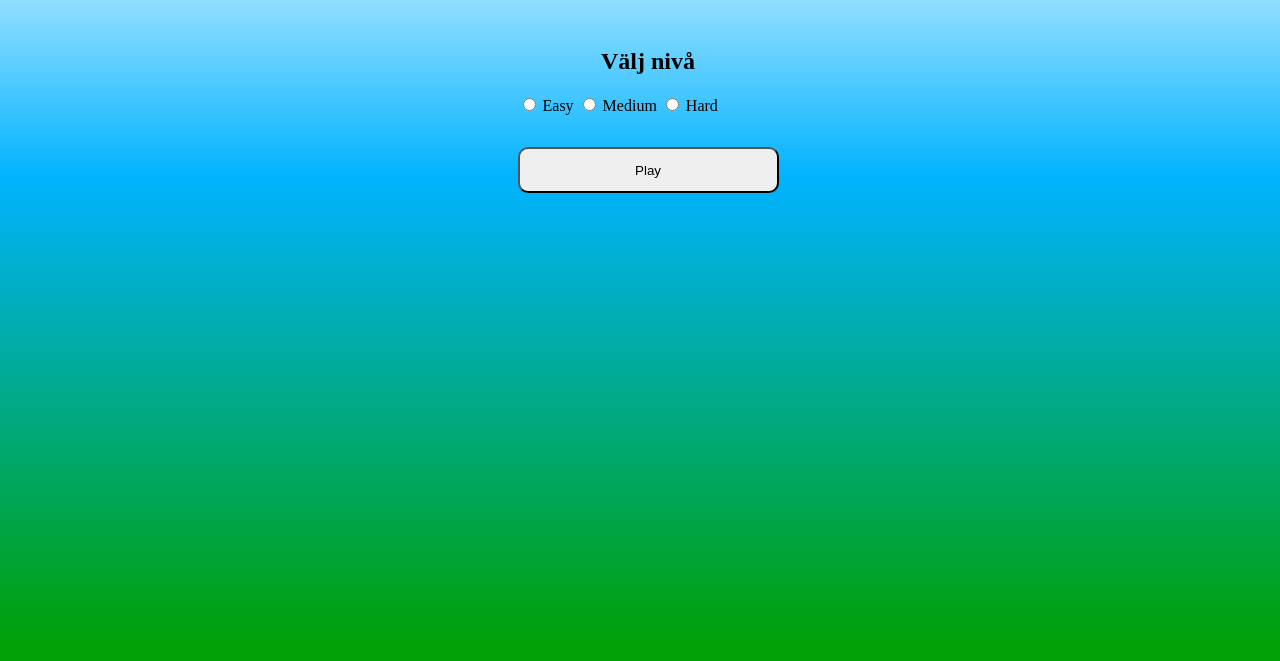
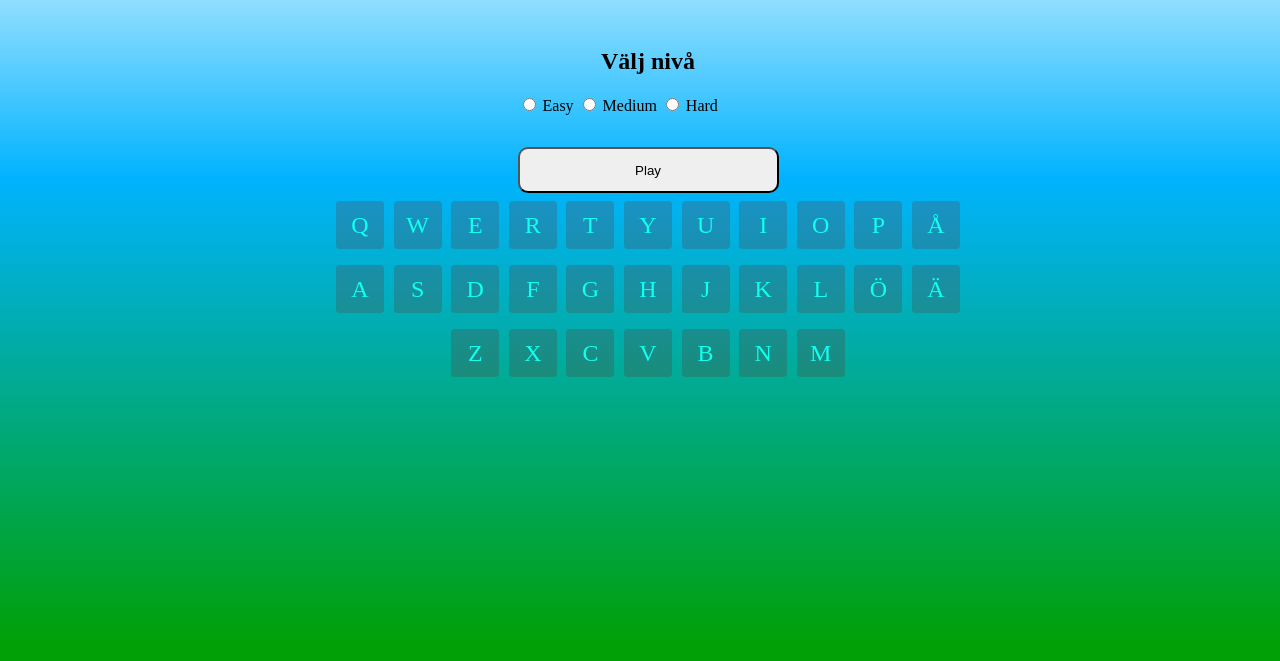
Before and after one commit to masud-cmd/javascript, a plain HTML site: page hangman-folder/index.html in a window 1280 px wide. Shown: the part 137-798 px from the top of the page. Drawn offline with Linux system fonts and the light colour scheme; a web font is replaced by a local one.

Commit message:
tangentbord

```diff
--- a/hangman-folder/index.html
+++ b/hangman-folder/index.html
@@ -5,6 +5,7 @@
     <meta name="viewport" content="width=device-width, initial-scale=1.0" />
     <title>The Hangman</title>
     <link rel="stylesheet" href="style.css" />
+    <link rel="stylesheet" href="keyboard.css" />
 	<script src="script.js" defer></script>
 
     <!----------- FONTS ---------->
@@ -61,7 +62,52 @@
 
 
 
+
 	</section>
+
+    <section class="keyboard">
+
+<div class="key-container">
+    <div class="row2">
+      <div> Q </div>
+      <div> W </div>
+      <div> E </div>
+      <div> R </div>
+      <div> T </div>
+      <div> Y </div>
+      <div> U </div>
+      <div> I </div>
+      <div> O </div>
+      <div> P </div>
+      <div> Å </div>
+    </div>
+
+    <div class="row3">
+      <div> A </div>
+      <div> S </div>
+      <div> D </div>
+      <div> F </div>
+      <div> G </div>
+      <div> H </div>
+      <div> J </div>
+      <div> K </div>
+      <div> L </div>
+      <div> Ö </div>
+      <div> Ä </div>
+    </div>
+
+    <div class="row4">
+      <div> Z </div>
+      <div> X </div>
+      <div> C </div>
+      <div> V </div>
+      <div> B </div>
+      <div> N </div>
+      <div> M </div>
+    </div>
+
+    </div>
+    </section>
 
     </main>
 </body>
--- /dev/null
+++ b/hangman-folder/keyboard.css
@@ -0,0 +1,28 @@
+.key-container {
+    display: flex;
+    flex-direction: column;
+    justify-content: center;
+    align-items: center;
+}
+.row2, .row3, .row4{
+    display: flex;
+    width: 55.5em;
+    height: 4em;
+    border-radius: 0.1em;
+    justify-content: center;
+    align-items: center;
+  }
+  .row1 > *, .row2 > *, .row3 > *, .row4 > *, .row5 > *{
+    display: flex;
+    width: 2em;
+    height: 2em;
+    font-size: 24px;
+    justify-content: center;
+    align-items: center;
+    padding: 1em;
+    margin: 0.2em;
+    background-color: rgba(110, 29, 29, 0.215);
+    border-radius: 4px;
+    color: #11FFEF;
+    min-width: 0.6em;
+  }
```
